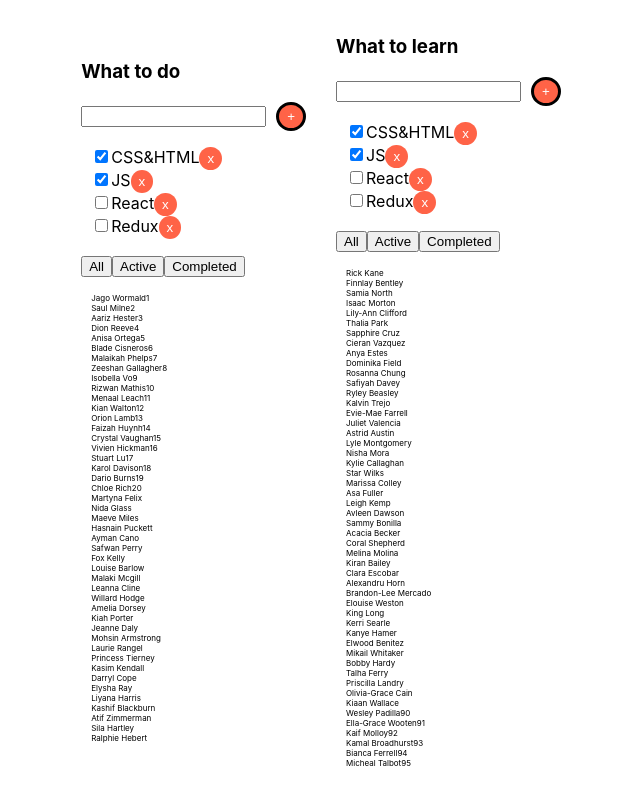
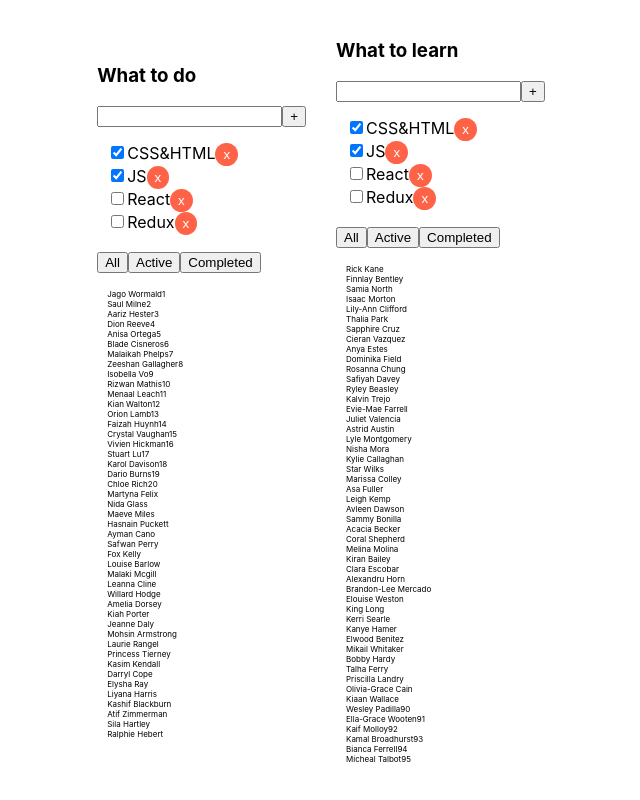
Before and after one commit to dariametelitsa/todolist, a React (Create React App) app: page / in a window 1280 px wide. Shown: the whole page, without its empty margins (319-959 px from the left). Built offline with nearby package versions, Linux system fonts and the light colour scheme.

Commit message:
removed component input

```diff
--- /dev/null
+++ b/src/components/input/Input.tsx
@@ -0,0 +1,11 @@
+import React from 'react';
+import styles from "../todolist/Todolist.module.scss";
+
+export const Input = () => {
+    return (
+        <div>
+            <input type="text"/>
+            <button className={styles.btnRemove}>+</button>
+        </div>
+    );
+};
--- a/src/components/todolist/Todolist.module.scss
+++ b/src/components/todolist/Todolist.module.scss
@@ -1,15 +1,8 @@
-@use './../button/Button.module.scss';
 
 .todolist {
   padding: 30px;
   border: 1px solid tomato;
   border-radius: 5px;
-}
-
-.btnRemove {
-  @extend .button;
-  margin-left: 10px;
-  border: 3px solid black;
 }
 
 .tabs button+button {
@@ -19,3 +12,10 @@
 input[type='checkbox'] {
 
 }
+
+//@use './../button/Button.module.scss';
+//.btnRemove {
+//  @extend .button;
+//  margin-left: 10px;
+//  border: 3px solid black;
+//}
--- a/src/components/todolist/Todolist.tsx
+++ b/src/components/todolist/Todolist.tsx
@@ -1,16 +1,13 @@
-import styles from './Todolist.module.scss'
 import React from "react";
 import { TodolistPropsType } from "../../data/dataPropsTypes";
 import { Button } from "../button/Button";
+import { Input } from "../input/Input";
 
 const  Todolist:React.FC<TodolistPropsType> = ({title, tasks, removeTask, changeFilter}: TodolistPropsType)  => {
 	return (
 		<div className={'todolist'}>
 			<h3>{title}</h3>
-			<div>
-				<input type="text" />
-				<button className={styles.btnRemove}>+</button>
-			</div>
+			<Input/>
 			<ul>
 				{
 					tasks.length === 0 ? (
```
